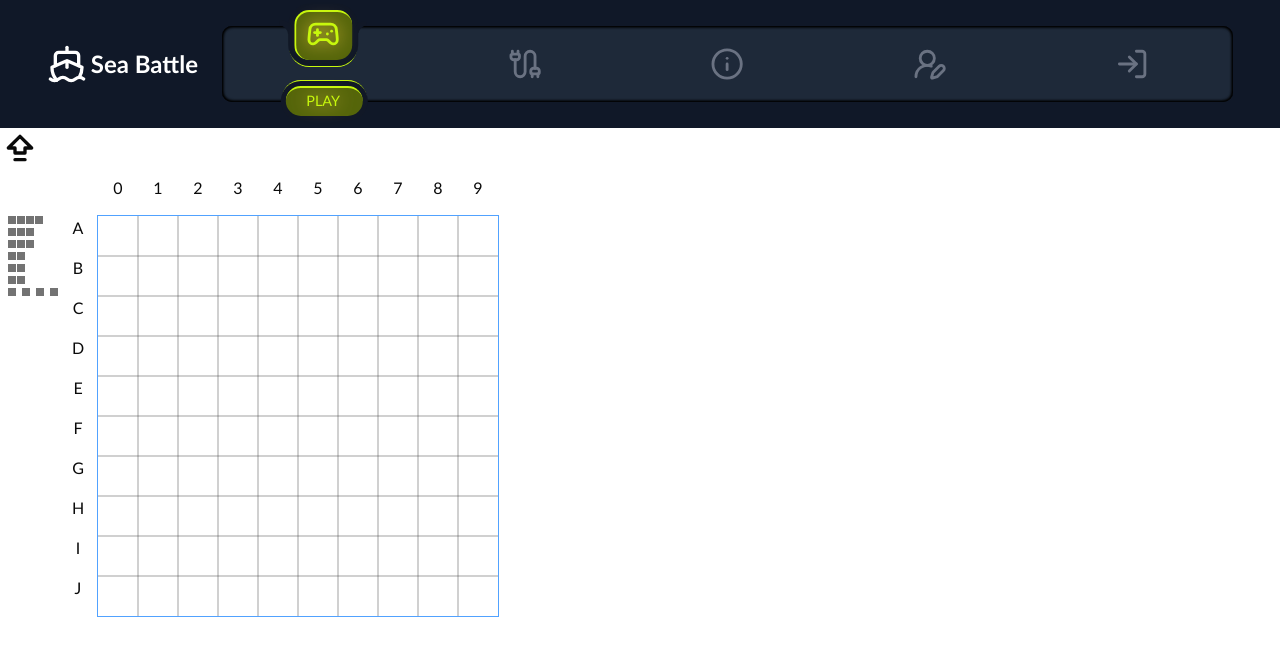
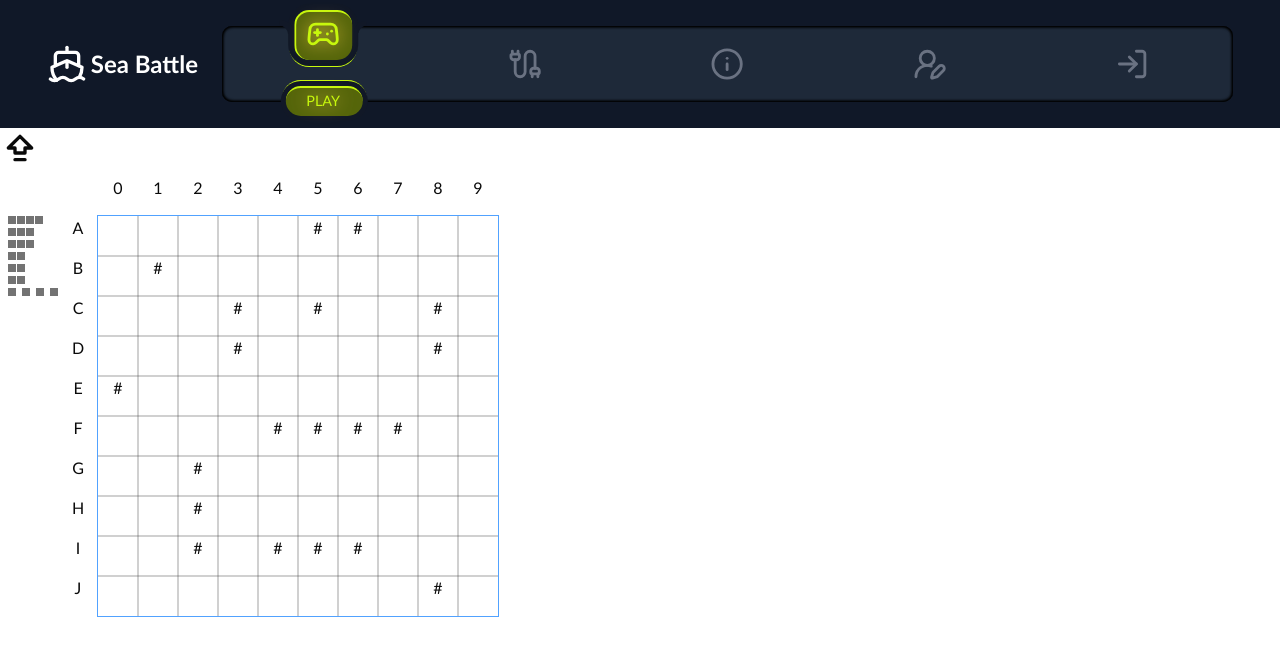
Before and after one commit to B1aho/battleship-online, a React (Vite) app in the folder apps/web/: page /play in a window 1280 px wide. Shown: the top 656 px of the page. Built offline with nearby package versions, Linux system fonts and the light colour scheme.

Commit message:
Implement Observer Pattern to exchange events between boards components

```diff
--- a/apps/web/src/features/GameBoard/utility.tsx
+++ b/apps/web/src/features/GameBoard/utility.tsx
@@ -3,7 +3,7 @@ import { JSX, ReactElement } from "react";
 
 export function createCells(
     grid: ICell[][],
-    attackFn: (x: number, y: number) => void,
+    attackFn?: (x: number, y: number) => void,
 ): ReactElement[] {
     const cells = [];
     const size = grid.length;
@@ -27,7 +27,11 @@ export function createCells(
             cells.push(
                 <div key={`${i}-${j}`}
                     className="w-full cursor-pointer hover:bg-blue-300 transition-all ease-in-out text-center outline-1"
-                    onPointerUp={() => attackFn(j, i)}>
+                    onPointerUp={() => {
+                        if (!attackFn)
+                            return [j, i];
+                        return attackFn(j, i)
+                    }}>{/* Добавить стили при условии если это opponent board*/}
                     {symbol}
                 </div>
             );
--- a/apps/web/src/features/PlayGame/UserBoard.tsx
+++ b/apps/web/src/features/PlayGame/UserBoard.tsx
@@ -1,9 +1,68 @@
+/**
+ * Доска пользователя бывает в двух состояниях - редактируемое и играбельное
+ * В редактируемом мы можем перетаскивать корабли, очищать доску и расставлять рандомно (пока с последним работаем)
+ * В играбельном состоянии мы не можем ничего делать в классическом режиме
+ * Нельзя начать играть пока не  все корабли расставлены
+ *
+ * В родительском компоненте будет функция которая подписана на событие удара и передает удар в эту доску
+ *
+ */
+
 import { Gameboard } from "@/src/game/Gameboard"
-import { Board } from "../GameBoard/Board";
+import { ShipsView } from "../GameBoard/ShipsView";
+import { BoardView } from "../GameBoard/BoardView";
+import { ReactElement, useCallback, useEffect, useMemo, useState } from "react";
+import { HitResults, ModeType } from "@/src/game/types";
+import { createCells, createShips } from "../GameBoard/utility";
+import { gameEventService } from "@/src/game/GameEventService";
 
 export const UserBoard = () => {
-    const board = new Gameboard();
-    return <div>
-        <Board gameboard={board} />
+    const gameboard = useMemo(() => {
+        const board = new Gameboard();
+        board.placeRandom();
+        return board;
+    }, []);
+
+    const [grid, setGrid] = useState(gameboard.getGrid());
+    const [ships, setShips] = useState(gameboard.getShips());
+    const { SIZE, GRID } = ModeType[gameboard.getMode()];
+
+    useEffect(() => {
+        // Подписываемся на события выстрелов
+        gameEventService.subscribe((event: ShotEvent) => {
+            // Обработка события: обновляем доску
+            setBoard(prevBoard => {
+                const newBoard = [...prevBoard]; // Создаем копию или делаем глубокое копирование, если нужно
+                // Логика обработки попадания по newBoard на координатах event.x, event.y
+                // Например, newBoard[event.y][event.x].isHit = true;
+                return newBoard;
+            });
+        });
+
+        return () => {
+            gameEventService.unsubscribe();
+        };
+    }, []);
+
+    const attackFn = useCallback((x: number, y: number) => {
+        const attackResult = gameboard.receiveAttack({ x, y });
+        if (attackResult === HitResults.SUNK || attackResult === HitResults.GAMEOVER)
+            setShips(gameboard.getShips().map(ship => ship));
+        if (attackResult === HitResults.GAMEOVER)
+            console.log("GAME OVER")
+        setGrid(gameboard.getGrid().map(row => [...row]));
+    }, [gameboard]);
+
+    const cells: ReactElement[] = useMemo(() => {
+        return createCells(grid, attackFn);
+    }, [grid, attackFn]);
+
+    const shipBlocks: ReactElement[][] = useMemo(() => {
+        return createShips(ships);
+    }, [ships]);
+
+    return <div className="relative flex">
+        <ShipsView ships={shipBlocks} className="relative top-10" />
+        <BoardView cells={cells} gridType={GRID} gridSize={SIZE} />
     </div>
 }
--- /dev/null
+++ b/apps/web/src/game/GameEventService.ts
@@ -0,0 +1,19 @@
+import { IMoveInfo, Obesrver } from "./types";
+
+export class GameEventService {
+    #observers: Obesrver[] = [];
+
+    subscribe(func: Obesrver) {
+        this.#observers.push(func);
+    }
+
+    unsubscribe(func: Obesrver) {
+        this.#observers = this.#observers.filter((observer) => observer !== func);
+    }
+
+    emit(event: IMoveInfo) {
+        this.#observers.forEach((observer) => observer(event));
+    }
+}
+
+export const gameEventService = new GameEventService();
--- a/apps/web/src/game/types/gameboard.ts
+++ b/apps/web/src/game/types/gameboard.ts
@@ -5,10 +5,6 @@ export type GameMode = "classic" | "other";
 export interface ICoord {
     x: number;
     y: number;
-}
-
-export interface IMove extends ICoord {
-    payload: string;
 }
 
 export interface IPlace {
--- a/apps/web/src/game/types/index.ts
+++ b/apps/web/src/game/types/index.ts
@@ -3,3 +3,5 @@ export * from "./gameboard";
 export * from "./gamemode";
 
 export * from "./ship";
+
+export * from "./eventService";
--- a/apps/web/src/pages/Play.tsx
+++ b/apps/web/src/pages/Play.tsx
@@ -2,6 +2,11 @@
 // расставляет корабли до непосредственной игры. Она будет в play всегда. В правой/нижней части гипотетическая доска
 // соперника. До выбора режима, здесь будет компонент для выбора режима -> в дальнейшем при переходе на страницу режима
 // здесь обновится эта часть на компонент AI доски или online доска
+
+/**
+ * Создавать на стрванице play экземпляр GameEventService (или если он синглтон не надо) и передавать его в дочерние
+ * компоненты для регистрации подписки на событие удара
+ */
 
 import { useState } from "react";
 import { MoveInfo } from "../features/PlayGame/MoveInfo";
@@ -14,12 +19,14 @@ import { Chat } from "../features/PlayGame/Chat";
 export const Play = () => {
     const [selectedMode, setSelectedMode] = useState<"AI" | "ONLINE" | "ROOM" | null>(null);
     const [selectedRules, setSelectedRules] = useState<GameMode>("classic");
-    const [currentAction, setCurrentAction] = useState<IMove | null>(null);
+    const [currentGameState, setCurrentAction] = useState<"PLACE" | "GAME" | "END">("PLACE");
     return (
         <div className="p-2 flex flex-col">
-            <MoveInfo action={currentAction} />
+            <MoveInfo action={currentGameState} />
             <section aria-label="game-area">
-                <UserBoard />
+                <UserBoard reciveAttak={() => {
+
+                }} />
                 <div>
                     {!selectedMode
                         ? <SelectMode />
```
Also changed, not shown: apps/web/src/game/types/eventService.ts (added, +7 -0 lines), apps/web/src/game/gameEventService.ts (deleted).
